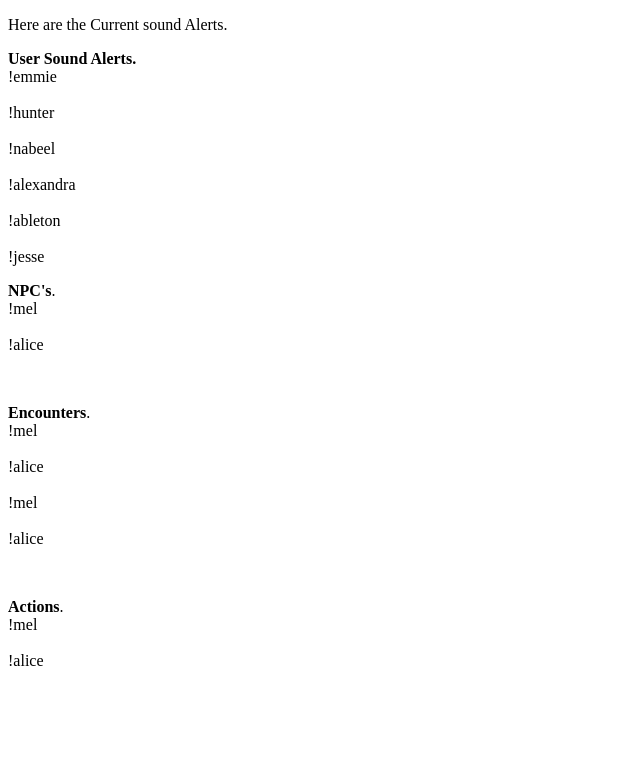
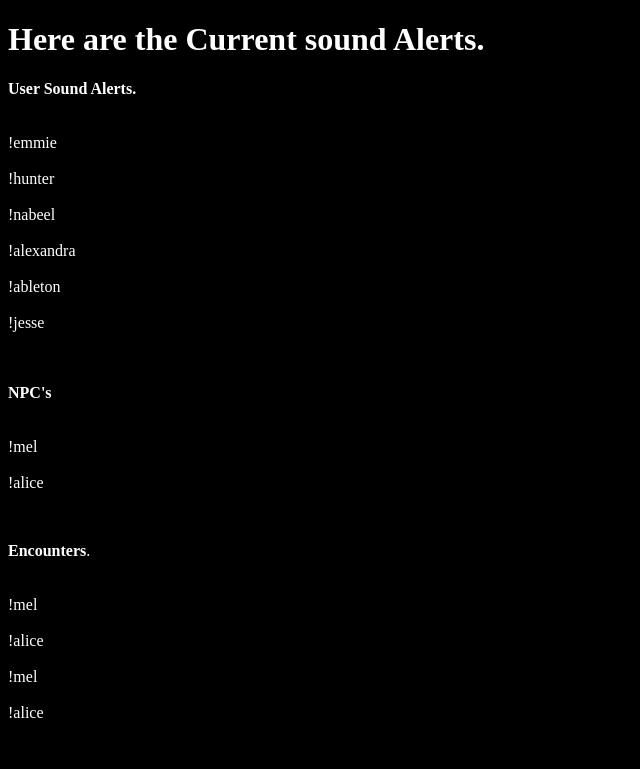
Before and after one commit to rmasterhacker/twitchalerts.github.io, a plain HTML site: page index.html in a window 1280 px wide. Shown: the top 769 px of the page, without its empty margins (0-640 px from the left). Drawn offline with Linux system fonts and the light colour scheme.

Commit message:
Update index.html

```diff
--- a/index.html
+++ b/index.html
@@ -2,30 +2,43 @@
 <html>
   <head>
     <title>Sound Alerts.</title>
+    <style>
+        body {
+          background-color: black;
+          color: white;
+          }
+    </style>
   </head>
   <body>
-    <p>Here are the Current sound Alerts.</p>
+    <h1>Here are the Current sound Alerts.</h1>
     <p><b>User Sound Alerts.</b>
+        <br></br>
         <br>!emmie</br>
         <br>!hunter</br>
         <br>!nabeel</br>
         <br>!alexandra</br>
         <br>!ableton</br>
         <br>!jesse</br>
+        <br></br>
     </p>
-    <p><b>NPC's</b>.
+    <b>NPC's</b>
+    <br></br>
         <br>!mel</br>
         <br>!alice</br>
     </p></br>
     <p><b>Encounters</b>.
+        <br></br>
         <br>!mel</br>
         <br>!alice</br>
         <br>!mel</br>
         <br>!alice</br>
     </p></br>
     <p><b>Actions</b>.
-        <br>!mel</br>
-        <br>!alice</br>
+        <br></br>
+        <br>!headshot</br>
+        <br>!complain</br>
+        <br>!fail</br>
+        <br>!loot</br>
     </p></br>
 
 
```
